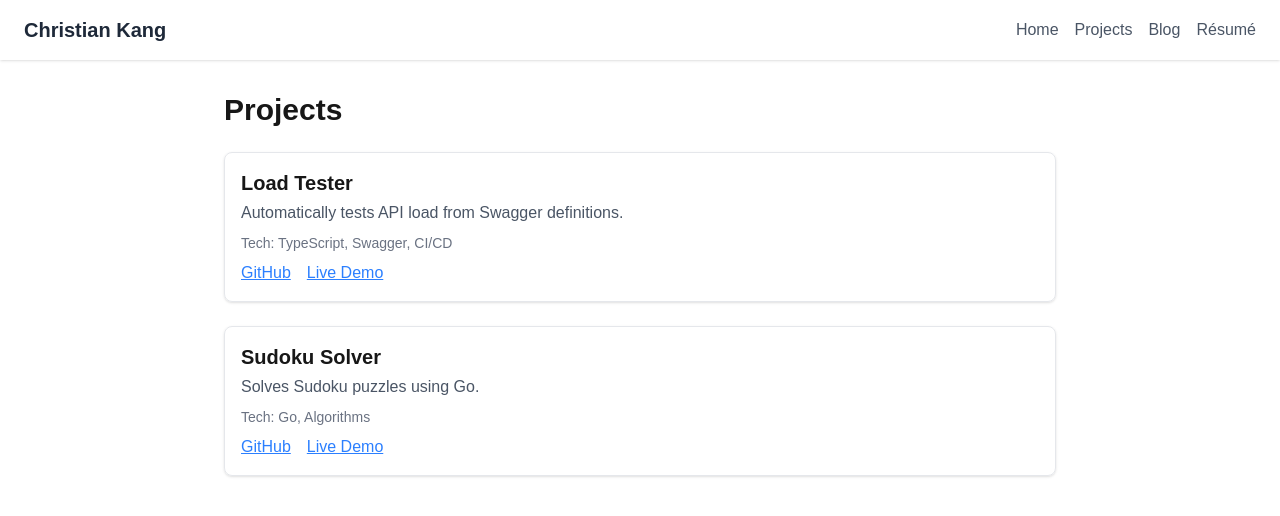
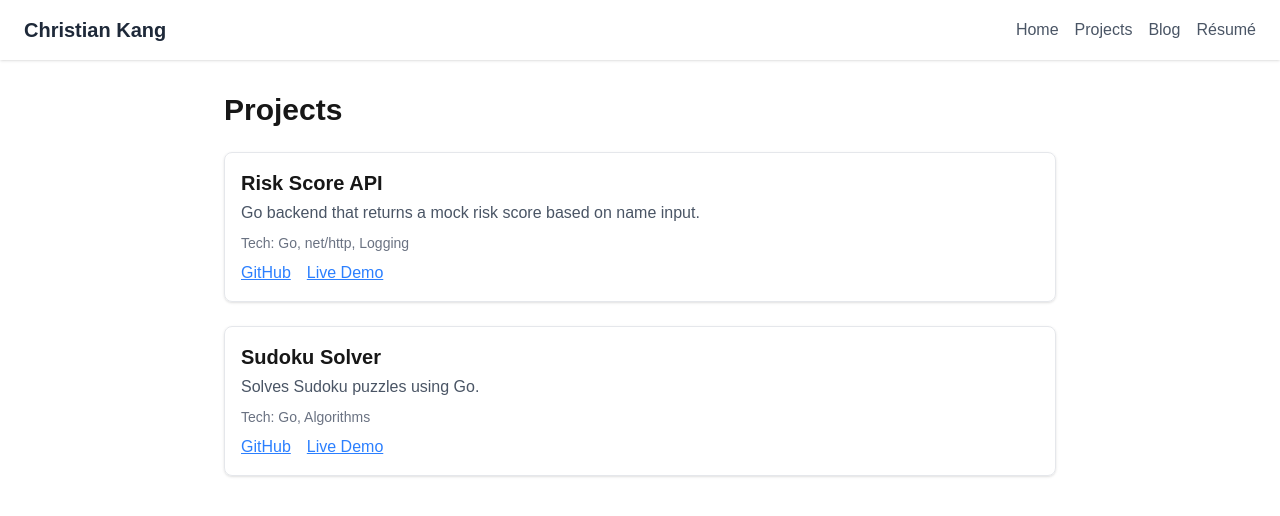
Before and after one commit to ckang21/portfolio-site, a Next.js app: page /projects in a window 1280 px wide. Shown: the top 516 px of the page. Built offline with nearby package versions, Linux system fonts and the light colour scheme.

Commit message:
chore: add risk score api to projects

```diff
--- a/pages/projects.tsx
+++ b/pages/projects.tsx
@@ -3,11 +3,11 @@ import Navbar from '../components/Navbar';
 
 const projects = [
   {
-    title: 'Load Tester',
-    description: 'Automatically tests API load from Swagger definitions.',
-    tech: ['TypeScript', 'Swagger', 'CI/CD'],
-    github: 'https://github.com/your-username/load-tester',
-    demo: '#',
+    title: 'Risk Score API',
+    description: 'Go backend that returns a mock risk score based on name input.',
+    tech: ['Go', 'net/http', 'Logging'],
+    github: 'https://github.com/ckang21/portfolio-site/tree/main/backend',
+    demo: 'http://localhost:8080/api/risk-score?name=Jeffrey'
   },
   {
     title: 'Sudoku Solver',
@@ -15,7 +15,7 @@ const projects = [
     tech: ['Go', 'Algorithms'],
     github: 'https://github.com/your-username/sudoku-solver',
     demo: '#',
-  },
+  }
 ];
 
 export default function Projects() {
```
